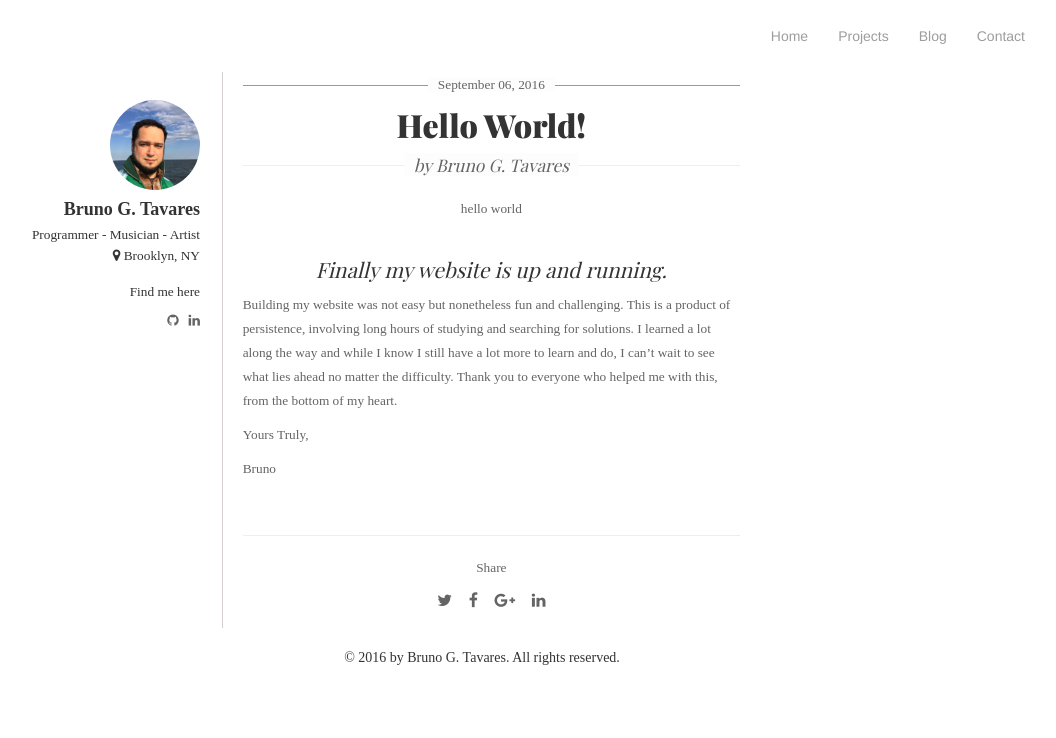
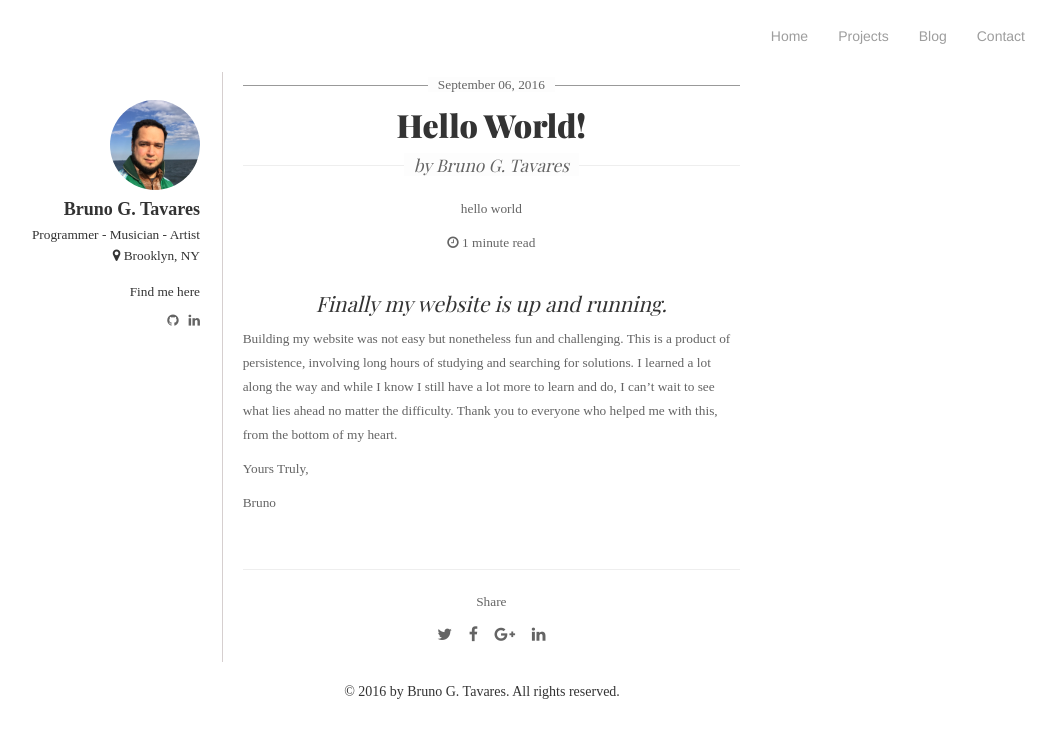
Before and after one commit to bruno78/bruno78.github.io, a Jekyll site: the page built from _posts/2016-09-06-hello-world.md, in a window 1280 px wide. Shown: the top 738 px of the page, without its empty margins (155-1211 px from the left). Built offline with Jekyll 4.4.1, drawn with Linux system fonts in a browser that asks for light colours; nearby versions of some CDN libraries; some web fonts are replaced.

Commit message:
added read time

```diff
--- /dev/null
+++ b/_includes/read_time.html
@@ -0,0 +1,8 @@
+<span class="reading-time" title="Estimated read time">
+  {% assign words = content | number_of_words %}
+  {% if words < 360 %}
+    1 minute read
+  {% else %}
+    {{ words | plus:90 | divided_by:180 }} minutes read
+  {% endif %}
+</span>
--- a/_layouts/post.html
+++ b/_layouts/post.html
@@ -23,7 +23,10 @@ layout: default
       <p class="lead-tag" align='center'>
         {{ page.tags | array_to_sentence_string }}
       </p>
-
+      <!-- Reading time -->
+      <p align='center'>
+        <i class= "fa fa-clock-o"></i> {% include read_time.html %}
+      </p>
      <br>
 
       <!-- Preview Image -->
```
Also changed, not shown: 2 other files.
